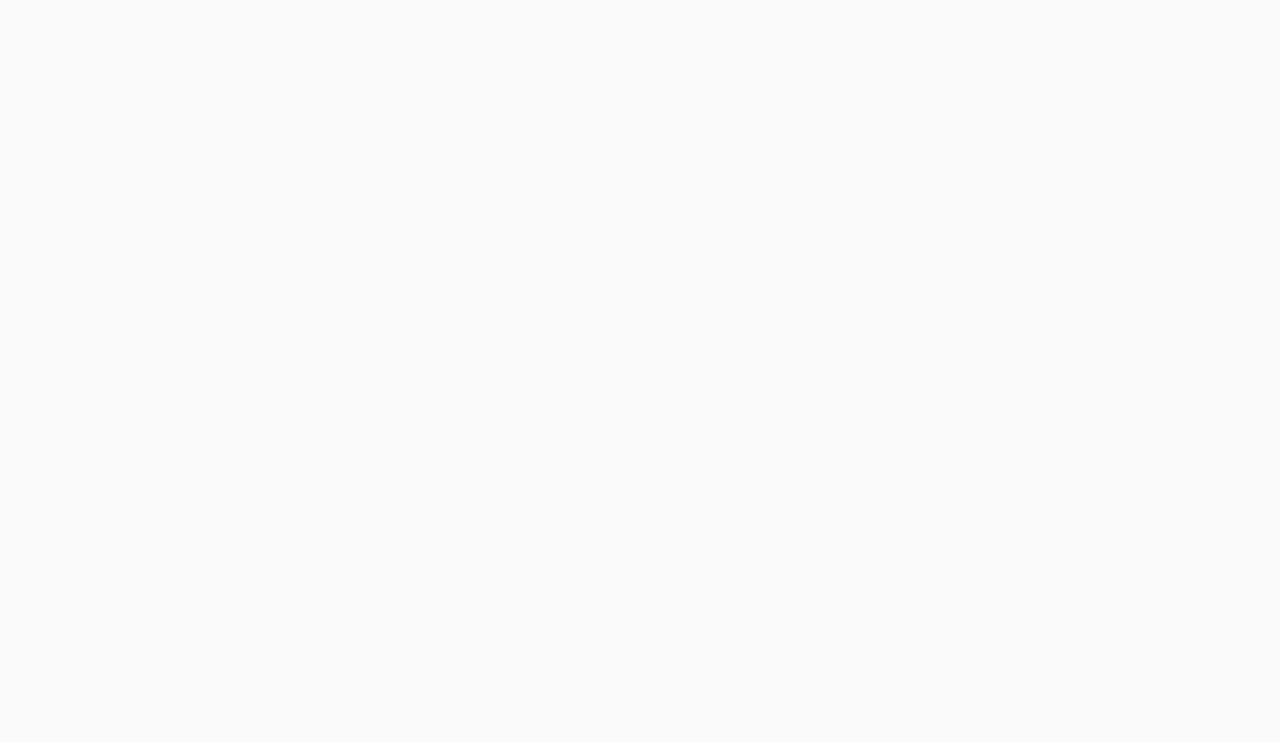
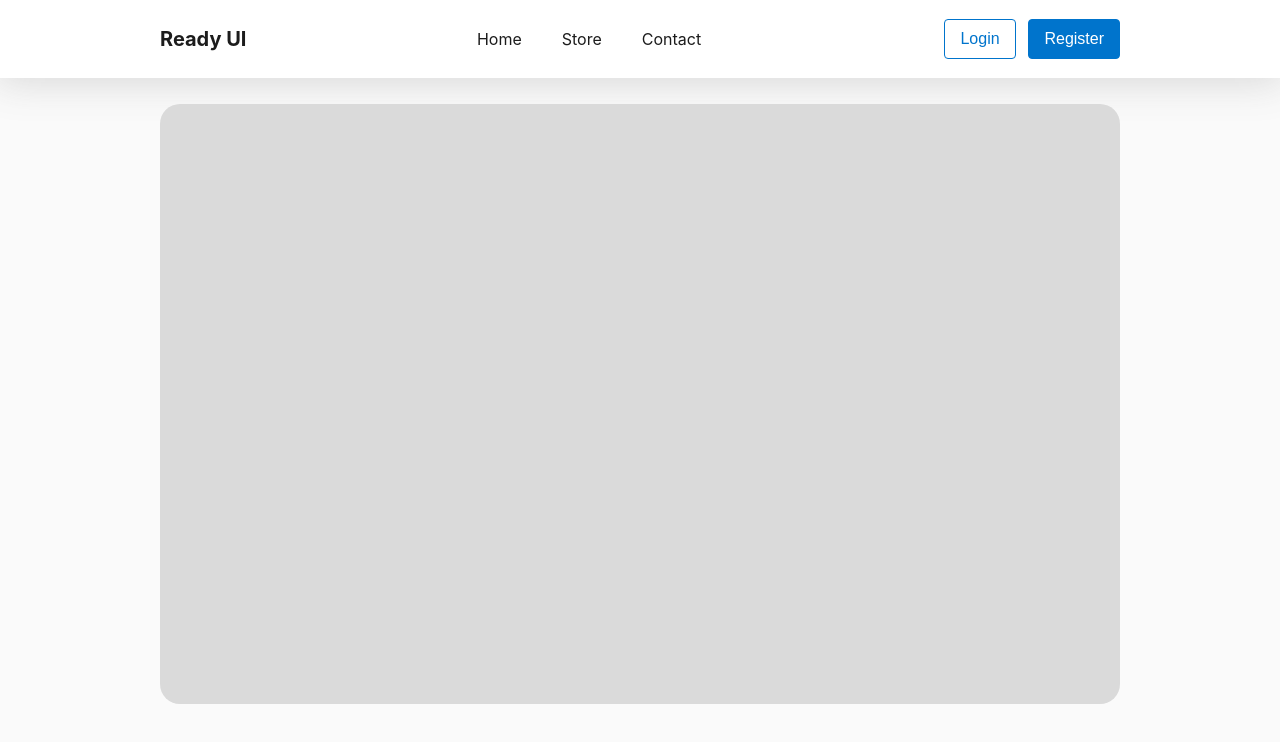
Before and after one commit to fredericlauss/vuejs, a Vue app: page /login in a window 1280 px wide. Before the commit this address had no page. Shown: the top 742 px of the page. Built offline with nearby package versions, Linux system fonts and the light colour scheme.

Commit message:
add page + link button header

```diff
--- a/src/components/global/Header.vue
+++ b/src/components/global/Header.vue
@@ -8,7 +8,7 @@
             <Navigation />
 
             <div class="buttons">
-                <Button variant="outlined">Login</Button>
+                <a href="/login"><Button variant="outlined">Login</Button></a>
                 <Button>Register</Button>
             </div>
         </div>
@@ -18,11 +18,13 @@
 <script>
 import Button from './Button.vue';
 import Navigation from './Navigation.vue';
+
 export default {
     components: {
         Navigation,
         Button
     }
+
 }
 </script>
 
--- a/src/router/index.js
+++ b/src/router/index.js
@@ -2,6 +2,7 @@
 import HomeView from '../views/HomeView.vue';
 import StoreView from '../views/StoreView.vue';
 import ContactView from '../views/ContactView.vue';
+import LoginView from "../views/LoginView.vue";
 
 const router = createRouter({
     history: createWebHistory(import.meta.env.BASE_URL),
@@ -20,6 +21,11 @@
             path: '/contact',
             name: 'contact',
             component: ContactView,
+        },
+        {
+            path: '/login',
+            name: 'Login',
+            component: LoginView,
         }
     ],
 });
--- /dev/null
+++ b/src/views/LoginView.vue
@@ -0,0 +1,30 @@
+<template>
+  <PageLayout id="login-page">
+    <div class="login-content">
+
+    </div>
+  </PageLayout>
+</template>
+
+<script>
+import Button from "../components/global/Button.vue";
+import PageLayout from "../components/global/PageLayout.vue";
+export default {
+    components: {
+        PageLayout,
+        Button
+    }
+}
+</script>
+
+
+<style lang="scss">
+
+.login-content{
+    width: 75vw;
+    height: 75vh;
+    background-color: rgb(218, 218, 218);
+    border-radius: 20px;
+}
+
+</style>
```
